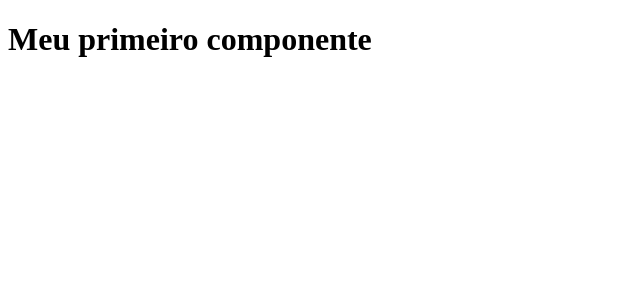
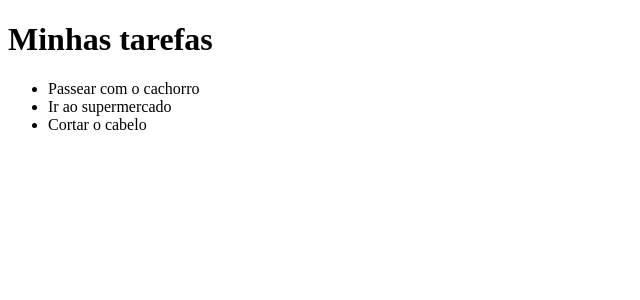
Before and after one commit to paulodetarsoteles/TodoListBasicSPA, an Angular app: page / in a window 1280 px wide. Shown: the top 300 px of the page, without its empty margins (0-640 px from the left). Built offline with nearby package versions, Linux system fonts and the light colour scheme.

Commit message:
Correção do title e o primeiro looping usando for

```diff
--- a/src/app/app.component.html
+++ b/src/app/app.component.html
@@ -1 +1,8 @@
-<h1>Meu primeiro componente</h1>
+<div>
+  <h1>{{title}}</h1>
+</div>
+<div>
+  <ul>
+    <li *ngFor="let todo of todos">{{todo}}</li>
+  </ul>
+</div>
--- a/src/app/app.component.ts
+++ b/src/app/app.component.ts
@@ -7,7 +7,7 @@ import { Component } from '@angular/core';
 })
 export class AppComponent {
   public todos: any[] = [];
-  public tittle: string = 'Minhas tarefas';
+  public title: string = 'Minhas tarefas';
 
   constructor() {
     this.todos.push('Passear com o cachorro');
```
